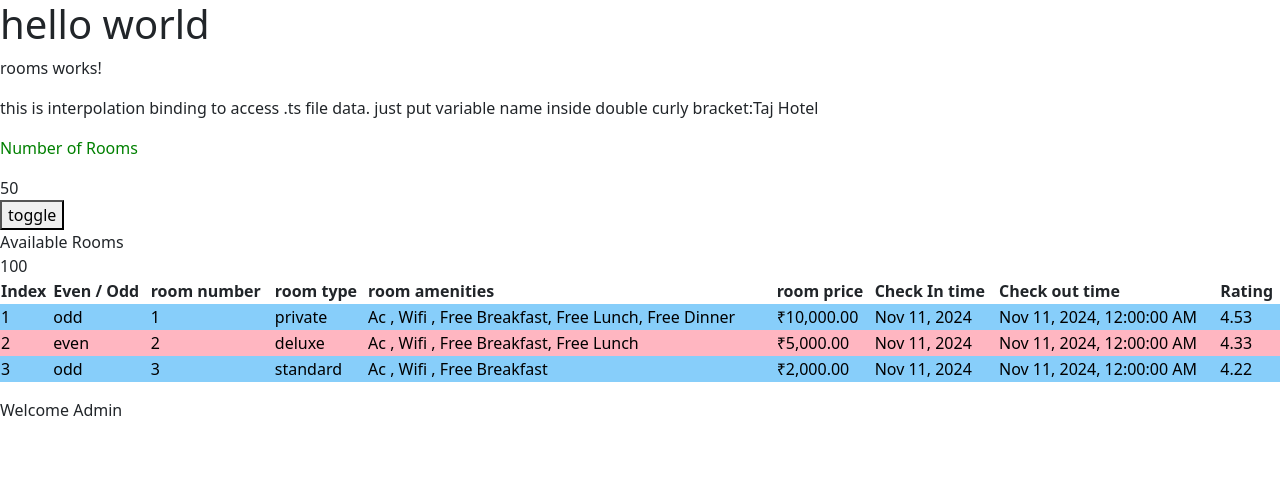
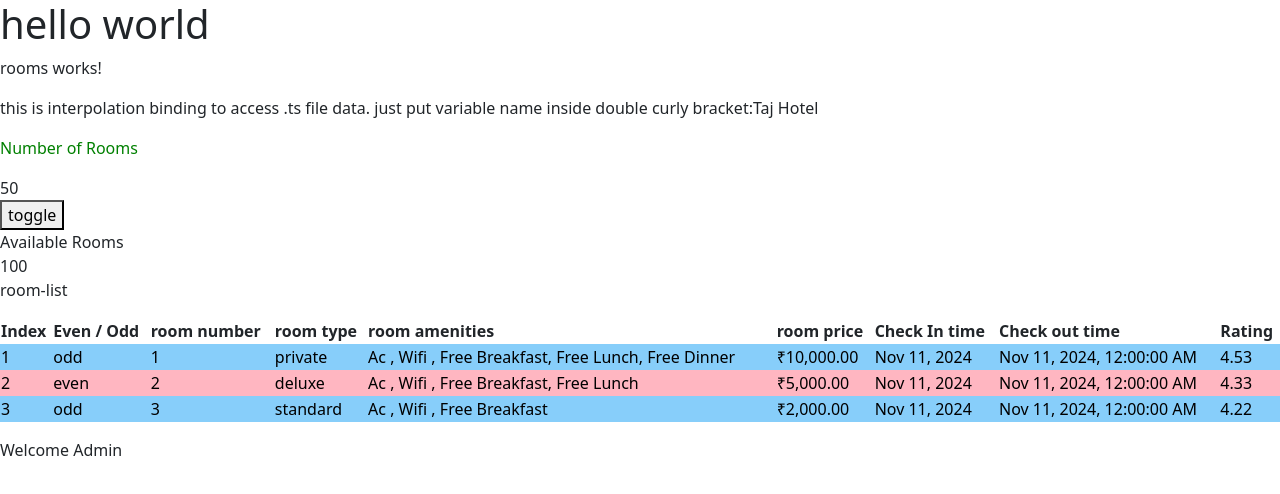
Before and after one commit to viveksharma1218/hotelInventoryApp, an Angular app in the folder hotelInventoryApp/: page / in a window 1280 px wide. Shown: the top 494 px of the page. Built offline with nearby package versions, Linux system fonts and the light colour scheme.

Commit message:
new component created to use @input, Used ngOnInit to fill RoomList,

```diff
--- /dev/null
+++ b/hotelInventoryApp/src/app/rooms/room-list/room-list.html
@@ -0,0 +1,27 @@
+<p>room-list </p>
+<table class="table">
+    <tr>
+        <th>Index</th>
+        <th>Even / Odd</th>
+        <th>room number</th>
+        <th>room type</th>
+        <th>room amenities</th>
+        <th>room price</th>
+        <th>Check In time</th>
+        <th>Check out time</th>
+        <th>Rating</th>
+    </tr>
+    <!--getting Array data with ngfor and ngfor have even ,odd,index data also-->
+    <tr *ngFor="let data of rooms | slice : 0:3; let e=even; let o = odd; let i = index"
+        [ngClass]="e ? 'even' : 'odd'">
+        <td>{{i + 1}}</td>
+        <td>{{e?'odd': 'even'}}</td> <!--Array starts with O-->
+        <td>{{data.roomNumber}}</td>
+        <td>{{data.roomType | lowercase}}</td>
+        <td>{{data.amenities | titlecase}}</td>
+        <td>{{data.price | currency : 'INR'}}</td>
+        <td>{{data.checkInTime | date}}</td>  <!--Pipe tranforming the date format-->
+        <td>{{data.checkOutTime | date : 'medium'}}</td> <!--default format is short-->
+        <td>{{data.rating | number : '1.2-2'}}</td>
+    </tr>
+</table>
--- /dev/null
+++ b/hotelInventoryApp/src/app/rooms/room-list/room-list.ts
@@ -0,0 +1,15 @@
+import { Component, Input, input } from '@angular/core';
+import { roomList } from '../room';
+import { CommonModule } from '@angular/common';
+
+
+@Component({
+  selector: 'hinv-room-list',
+  imports: [CommonModule],
+  templateUrl: './room-list.html',
+  styleUrl: './room-list.scss'
+})
+export class RoomList {
+  // now rooms property can be used to send data
+  @Input() rooms: roomList[] = [];
+}
--- a/hotelInventoryApp/src/app/rooms/rooms.html
+++ b/hotelInventoryApp/src/app/rooms/rooms.html
@@ -19,29 +19,4 @@
 <!-- double Question mark is working as OR -->
 {{rooms?.availableRooms ?? 'No Room Available'}}
 
-<table class="table">
-    <tr>
-        <th>Index</th>
-        <th>Even / Odd</th>
-        <th>room number</th>
-        <th>room type</th>
-        <th>room amenities</th>
-        <th>room price</th>
-        <th>Check In time</th>
-        <th>Check out time</th>
-        <th>Rating</th>
-    </tr>
-    <!--getting Array data with ngfor and ngfor have even ,odd,index data also-->
-    <tr *ngFor="let data of RoomList | slice : 0:3; let e=even; let o = odd; let i = index"
-        [ngClass]="e ? 'even' : 'odd'">
-        <td>{{i + 1}}</td>
-        <td>{{e?'odd': 'even'}}</td> <!--Array starts with O-->
-        <td>{{data.roomNumber}}</td>
-        <td>{{data.roomType | lowercase}}</td>
-        <td>{{data.amenities | titlecase}}</td>
-        <td>{{data.price | currency : 'INR'}}</td>
-        <td>{{data.checkInTime | date}}</td>  <!--Pipe tranforming the date format-->
-        <td>{{data.checkOutTime | date : 'medium'}}</td> <!--default format is short-->
-        <td>{{data.rating | number : '1.2-2'}}</td>
-    </tr>
-</table>
+<hinv-room-list [rooms] = "RoomList"></hinv-room-list>
--- a/hotelInventoryApp/src/app/rooms/rooms.ts
+++ b/hotelInventoryApp/src/app/rooms/rooms.ts
@@ -1,14 +1,15 @@
-import { Component } from '@angular/core';
+import { Component,OnInit } from '@angular/core';
 import { room, roomList } from './room';
 import { CommonModule, NgIf } from "@angular/common";
+import { RoomList } from "./room-list/room-list";
 
 @Component({
   selector: 'hinv-rooms',
-  imports: [CommonModule],
+  imports: [CommonModule, RoomList],
   templateUrl: './rooms.html',
   styleUrl: './rooms.scss'
 })
-export class Rooms {
+export class Rooms implements OnInit {
   hotelname:string = 'Taj Hotel';
   numberOfRooms:number = 50;
   public hideRooms:boolean = false;
@@ -21,7 +22,9 @@ export class Rooms {
     availableRooms :100,
     //bookedRooms : 10,
   }
-  RoomList:roomList[] = [{
+  RoomList:roomList[] = []
+  ngOnInit () :void{
+    this.RoomList= [{
     roomNumber:1,
     roomType : 'Private',
     amenities : 'AC , Wifi , Free Breakfast, Free lunch, Free Dinner',
@@ -48,4 +51,5 @@ export class Rooms {
     checkOutTime : new Date('11-11-2024'),
     rating:4.2234234
   }]
+  }
 }
--- a/hotelInventoryApp/src/styles.scss
+++ b/hotelInventoryApp/src/styles.scss
@@ -1 +1,9 @@
 /* You can add global styles to this file, and also import other style files */
+.even{
+    background-color: lightskyblue;
+    color:black;
+}
+.odd{
+    background-color: lightpink;
+    color:black;
+}
```
Also changed, not shown: hotelInventoryApp/src/app/rooms/room-list/room-list.scss (added), 1 other file (tests, documents, lock files or other folders).
